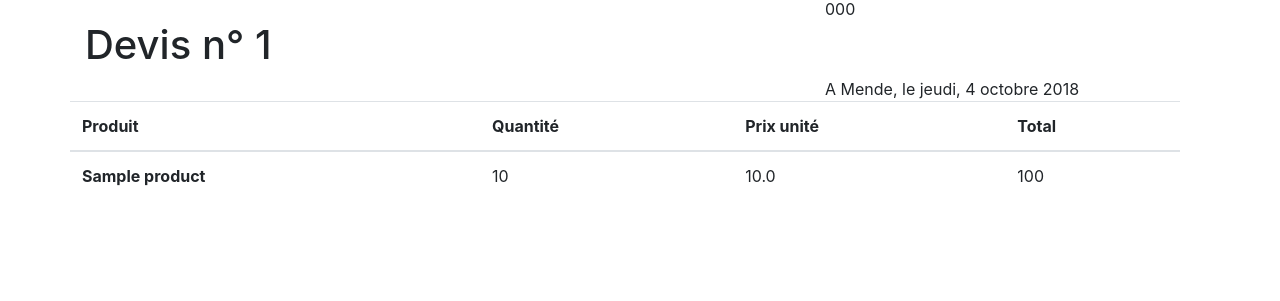
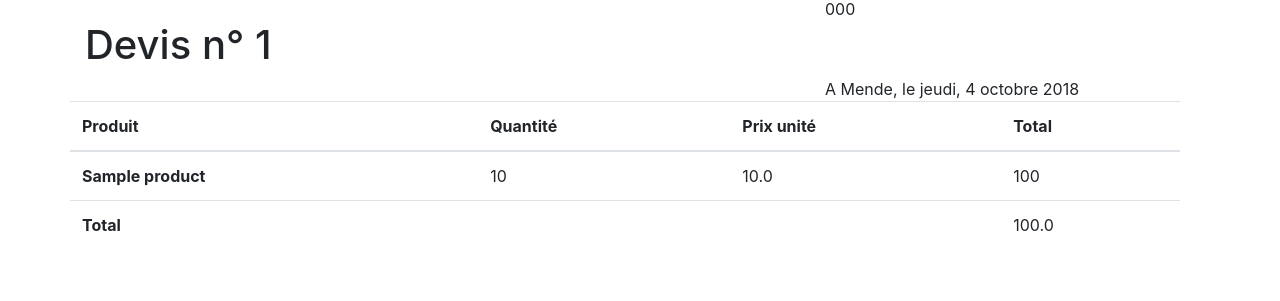
Before and after one commit to hermelen/facturier, a Django app: a page that uses app/templates/app/quotation_detail.html in a window 1280 px wide. Shown: the part 400-701 px from the top of the page. Run offline with Django 3.2, Linux system fonts and the light colour scheme; tables that the repository leaves empty hold one stand-in row (values such as "Sample post"); some libraries are stand-ins or nearby versions.

Commit message:
detailview display finish edit to do

```diff
--- a/app/templates/app/quotation_detail.html
+++ b/app/templates/app/quotation_detail.html
@@ -41,7 +41,7 @@
   <div class="offset-8 col-4">
     A Mende, le {% now "l, j F Y" %}
   </div>
-  <table class="table">
+  <table class="table mb-5">
   <thead>
     <tr>
       <th scope="col">Produit</th>
@@ -50,7 +50,7 @@
       <th scope="col">Total</th>
     </tr>
   </thead>
-  <tbody>
+  <tbody class="mb-5">
     {% for line in quotation.productlist_set.all %}
     <tr>
       <th scope="row">{{ line.product.name }}</th>
@@ -59,6 +59,12 @@
       <td>{% widthratio line.product.price 1 line.quantity %}</td>
     </tr>
     {% endfor %}
+    <tr>
+      <th scope="row">Total</th>
+      <td></td>
+      <td></td>
+      <td>{{ sum }}</td>
+    </tr>
   </tbody>
 </table>
 </div>
--- a/app/views.py
+++ b/app/views.py
@@ -114,6 +114,16 @@ class QuotationCreateView(CreateWithInlinesView):
 class QuotationDetailView(DetailView):
     model = Quotation
 
+    def get_context_data(self, *args, **kwargs):
+        context = DetailView.get_context_data(self, *args, **kwargs)
+        lines = self.get_object().productlist_set.all()
+        sum = 0
+        for line in lines:
+            subsum = line.product.price * line.quantity
+            sum += subsum
+        context['sum'] = sum
+        return context
+
 
 class QuotationListView(ListView):
     model = Quotation
```
